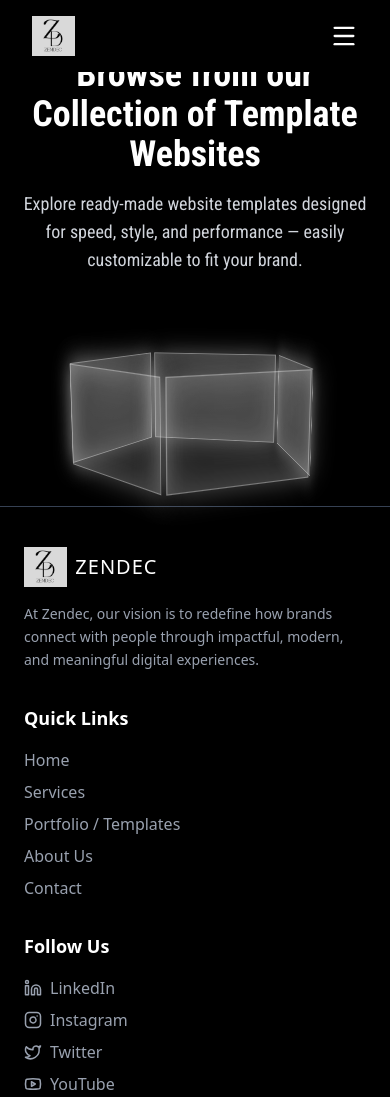
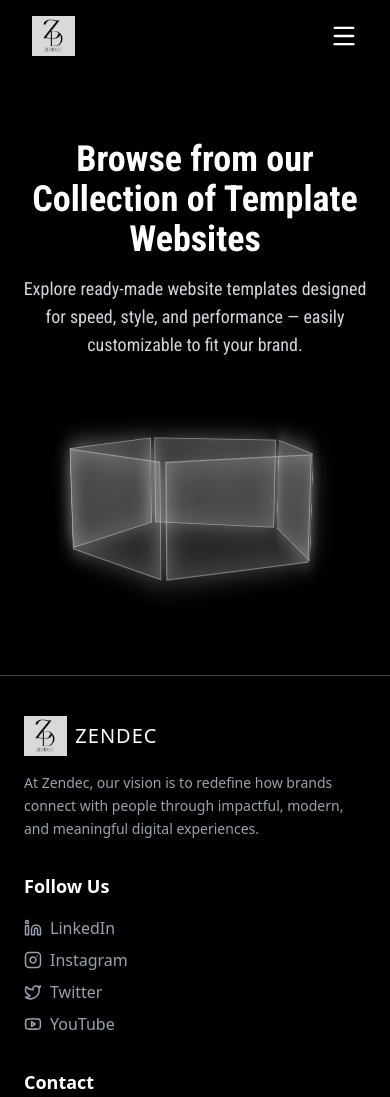
Before and after one commit to Zendec-Official/zendec-site-main, a React (Vite) app: page /portfolio in a window 390 px wide. Shown: the top 1097 px of the page. Built offline with nearby package versions, Linux system fonts and the light colour scheme; a web font is replaced by a local one.

Commit message:
updated footer to look better on mobile

```diff
--- a/src/components/Footer.jsx
+++ b/src/components/Footer.jsx
@@ -17,13 +17,13 @@ export default function Footer() {
           </p>
         </div>
 
-        {/* Quick Links */}
-        <div>
+        {/* Quick Links - Hidden on mobile, visible on md and up */}
+        <div className="hidden md:block">
           <h3 className="font-semibold mb-4 text-lg">Quick Links</h3>
           <ul className="space-y-2 text-gray-400">
             <li><a href="#home" className="hover:text-white">Home</a></li>
             <li><a href="#services" className="hover:text-white">Services</a></li>
-            <li><a href="#portfolio" className="hover:text-white">Portfolio / Templates</a></li>
+            <li><a href="#portfolio" className="hover:text-white">Portfolio</a></li>
             <li><a href="#about" className="hover:text-white">About Us</a></li>
             <li><a href="#contact" className="hover:text-white">Contact</a></li>
           </ul>
--- a/src/components/Portfolio.jsx
+++ b/src/components/Portfolio.jsx
@@ -4,7 +4,7 @@ import styled from 'styled-components';
 const Portfolio = () => {
   const cardCount = 5; // max 5 cards
   return (
-    <div className="bg-black h-[60vh] md:h-[80vh] flex flex-col items-center justify-center px-4 font-condensed">
+    <div className="bg-black h-[80vh] md:h-[80vh] flex flex-col items-center justify-center px-4 font-condensed">
       {/* Title Section */}
       <div className="text-center mb-12">
         <h1
```
